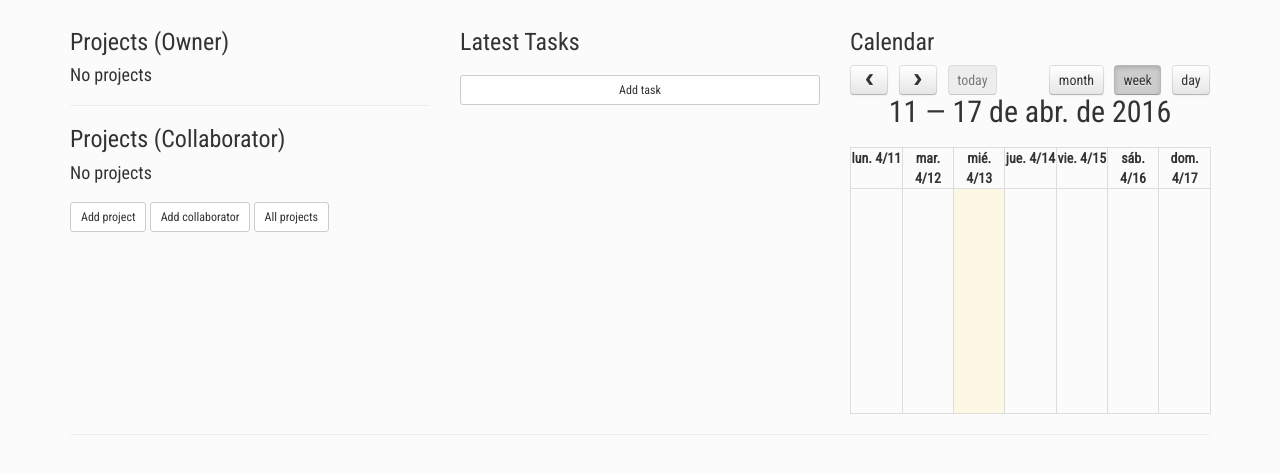
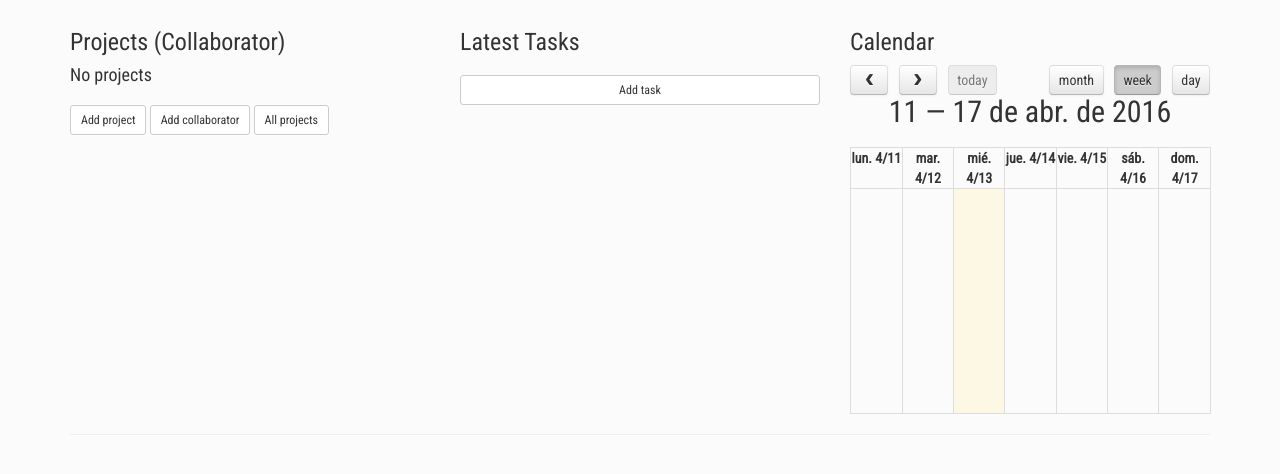
Before and after one commit to MSA-Argentina/relojito_project, a Django app: page / in a window 1280 px wide. Shown: the part 51-525 px from the top of the page. Run offline with Django 3.2, Linux system fonts and the light colour scheme; the visitor is signed in with stand-in values (Sample User, id 1); data that the repository does not hold is empty; parts of the project's set-up code (start-up, migrations or seed data) failed here and were passed over; some libraries are stand-ins or nearby versions.

Commit message:
improving index view

```diff
--- a/relojito/templates/index.html
+++ b/relojito/templates/index.html
@@ -8,9 +8,9 @@
     <div class="row">
 
         <div class="col-md-4">
+            {% if owned_projects %}
             <h3>{% trans 'Projects (Owner)' %}</h3>
             <ul class="list-group">
-              {% if owned_projects %}
                 {% for p in owned_projects %}
                   {% if p.description %}
                    <li class="list-group-item"><a href="{% url 'project_detail' pk=p.id %}">{{p.name}} - {{p.description}}</a></li>
@@ -18,10 +18,7 @@
                    <li class="list-group-item"><a href="{% url 'project_detail' pk=p.id %}">{{p.name}}</a></li>
                 {% endif %}
                 {% endfor %}
-                {% else %}
-                <h4>{% trans 'No projects' %}</h4>
                 {% endif %}
-                <hr/>
             <h3>{% trans 'Projects (Collaborator)' %}</h3>
             <ul class="list-group">
               {% if collab_projects %}
```
